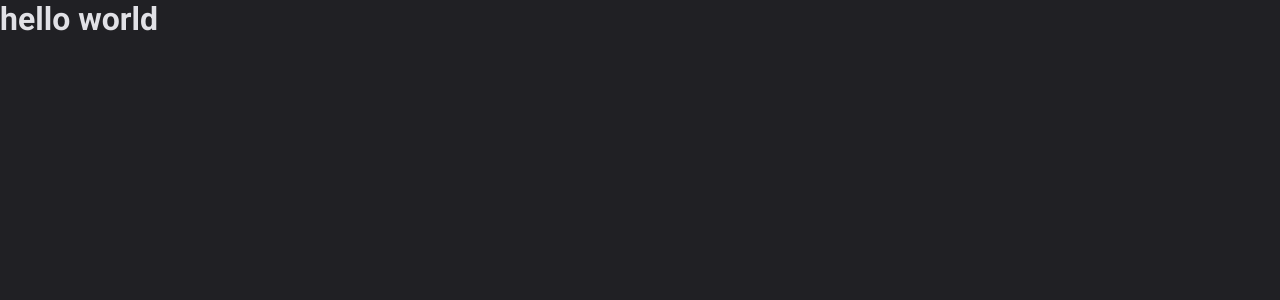
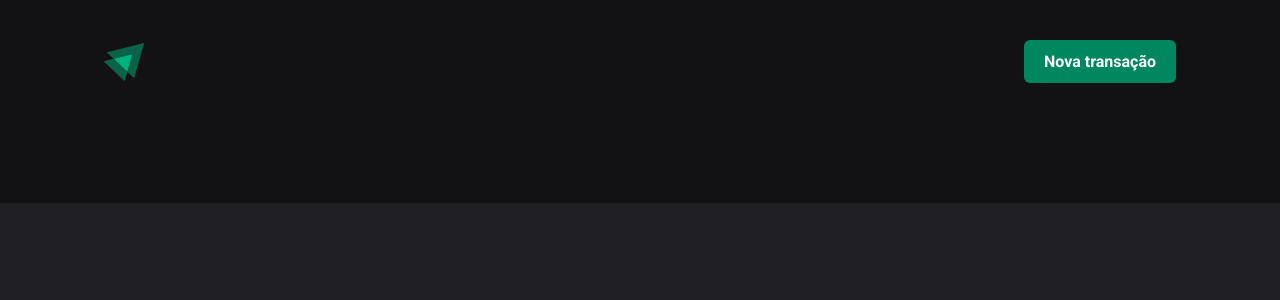
Before and after one commit to andersonwea/dt-money, a React (Vite) app: page / in a window 1280 px wide. Shown: the top 300 px of the page. Built offline with nearby package versions, Linux system fonts and the light colour scheme.

Commit message:
Estrutura visual - Componente: Header

```diff
--- a/src/App.tsx
+++ b/src/App.tsx
@@ -1,13 +1,15 @@
 import { ThemeProvider } from "styled-components";
 import { defaultTheme } from "./styles/themes/default";
 import { GlobalStyle } from "./styles/global";
+import { Transactions } from "./pages/Transactions";
 
 export function App() {
 
   return (
     <ThemeProvider theme={defaultTheme}>
       <GlobalStyle />
-      <h1>hello world</h1>
+
+      <Transactions />
     </ThemeProvider>
 
   )
--- /dev/null
+++ b/src/components/Header/index.tsx
@@ -0,0 +1,14 @@
+import { HeaderContainer, HeaderContent, NewTransactionButton } from "./styles";
+import IgniteLogo from '../../assets/ignite-logo.svg'
+
+export function Header() {
+  return (
+    <HeaderContainer>
+      <HeaderContent>
+        <img src={IgniteLogo} alt="" />
+
+        <NewTransactionButton>Nova transação</NewTransactionButton>
+      </HeaderContent>
+    </HeaderContainer>
+  )
+}
--- /dev/null
+++ b/src/components/Header/styles.ts
@@ -0,0 +1,36 @@
+import styled from 'styled-components'
+
+export const HeaderContainer = styled.header`
+  width: 100%;
+  padding: 2.5rem 0 7.5rem;
+
+  background-color: ${props => props.theme['gray-900']};
+`
+
+export const HeaderContent = styled.div`
+  max-width: 1120px;
+  margin: 0 auto;
+  padding: 0 1.5rem;
+
+  display: flex;
+  align-items: center;
+  justify-content: space-between;
+`
+
+export const NewTransactionButton = styled.button`
+  padding: 0.75rem 1.25rem;
+
+  background-color: ${props => props.theme['green-500']};
+  color: ${props => props.theme['white']};
+
+  font-weight: bold;
+  border: none;
+  border-radius: 6px;
+
+  cursor: pointer;
+
+  &:hover {
+    background-color: ${props => props.theme['green-700']};
+    transition: background-color 0.250s;
+  }
+`
--- /dev/null
+++ b/src/pages/Transactions/index.tsx
@@ -0,0 +1,7 @@
+import { Header } from "../../components/Header";
+
+export function Transactions() {
+  return (
+    <Header />
+  )
+}
```
Also changed, not shown: src/assets/ignite-logo.svg (added), src/pages/Transactions/styles.ts (added).
